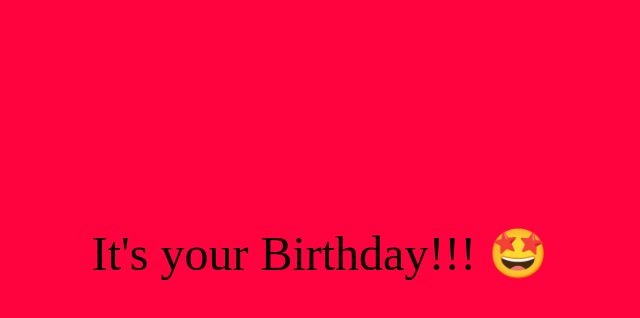
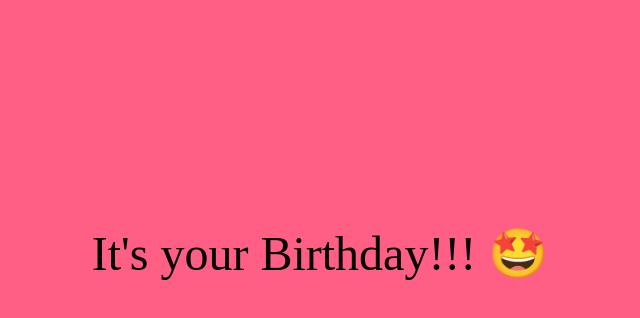
Before and after one commit to ajaynetha243/Monica, a website: page index.html in a window 1280 px wide. Shown: the whole page, without its empty margins (320-960 px from the left). Drawn offline with nearby package versions, Linux system fonts and the light colour scheme; a web font is replaced by a local one.

Commit message:
Update index.html

```diff
--- a/index.html
+++ b/index.html
@@ -14,7 +14,7 @@
   <link rel="stylesheet" href="style/style.css">
 </head>
 
-<body style="background-color:#FF033E;">
+<body style="background-color:#FF5F84;">
   <div class="container">
     <div class="one">
       <h1 class="one">Hey
```
